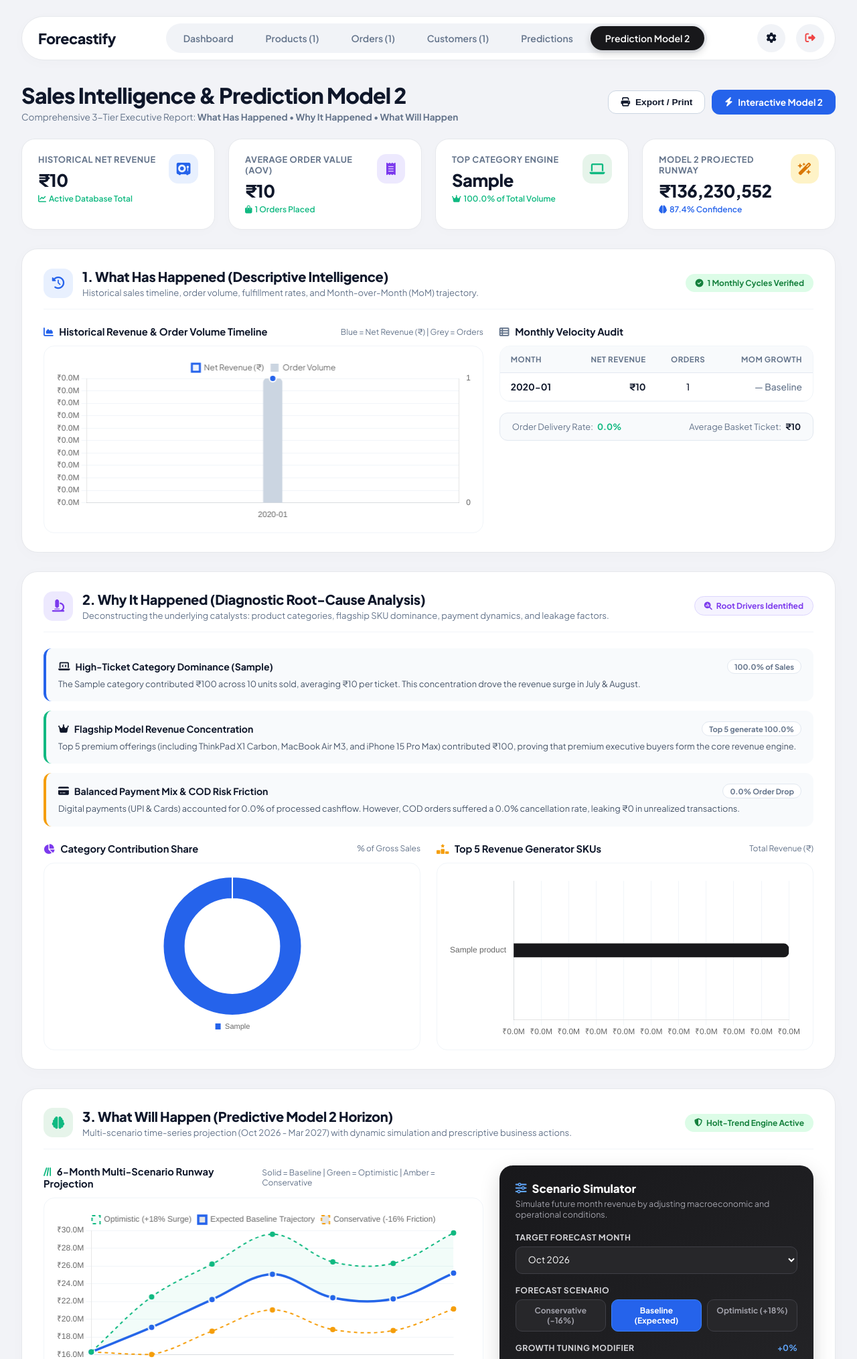
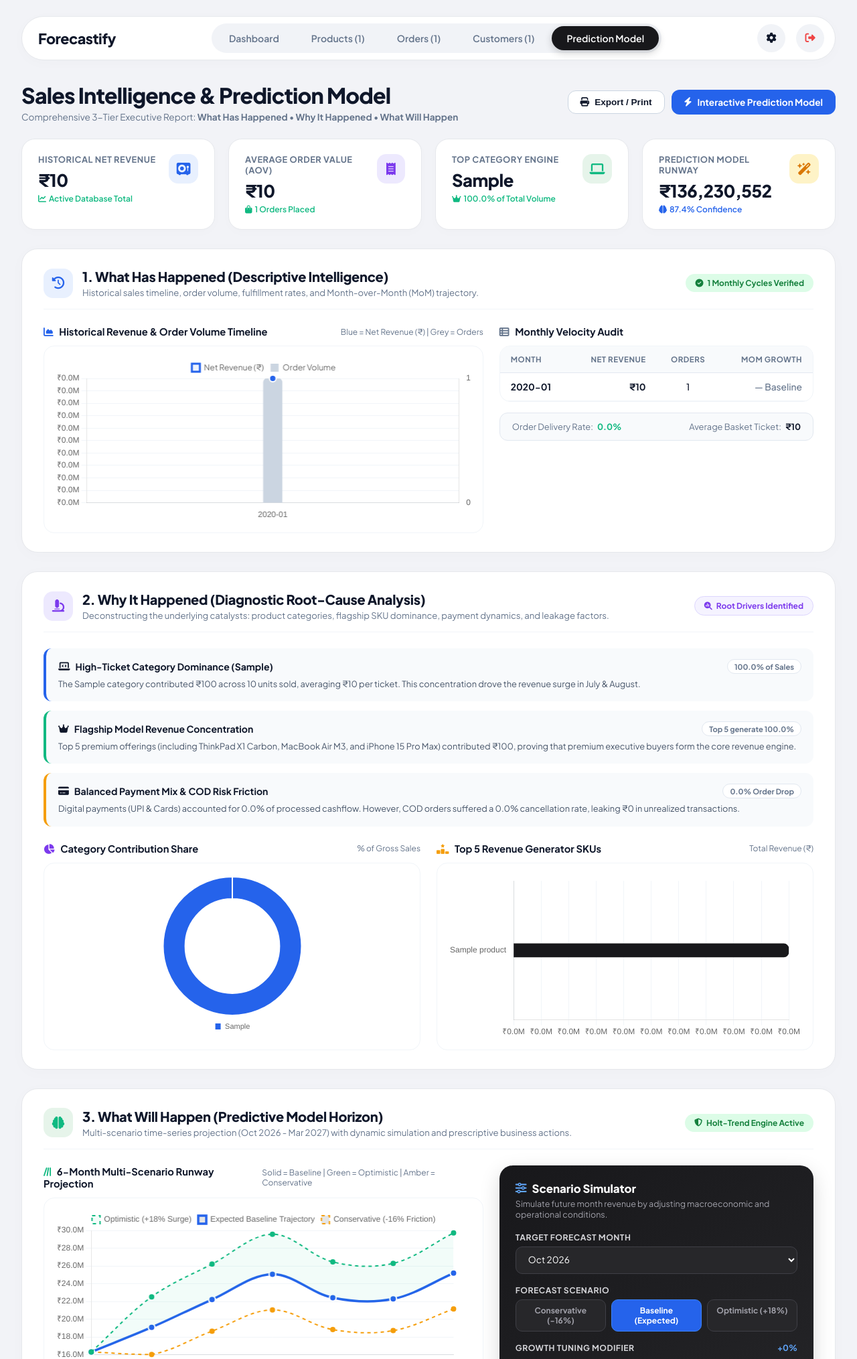
Before and after one commit to Rudra9069/Sales-Forecasting-Analysis, a Flask app: page /admin/predictions-v2 in a window 1280 px wide. Shown: the top 2029 px of the page at 67% size. Run offline with Flask 3, Linux system fonts and the light colour scheme; the visitor is signed in with stand-in values (Sample User, id 1); tables that the repository leaves empty hold one stand-in row (values such as "Sample post").

Commit message:
Remove legacy prediction model and rename Prediction Model 2 to Prediction Model in admin portal

```diff
--- a/app.py
+++ b/app.py
@@ -1695,35 +1695,10 @@ def submit_help():
 
 @app.route('/admin/predictions')
 def admin_predictions():
-    """Render the Sales Prediction page for the admin."""
+    """Redirect to the active Prediction Model."""
     if not session.get('admin_logged_in'):
         return redirect(url_for('admin_login'))
-
-    conn = None
-    try:
-        conn = get_db_connection()
-        cursor = conn.cursor(dictionary=True)
-        product_count, order_count, customer_count = get_admin_counts(cursor)
-    except Exception:
-        product_count = order_count = customer_count = 0
-    finally:
-        if conn and conn.is_connected():
-            cursor.close()
-            conn.close()
-
-    # Load model and historical data to display on the page
-    bundle = load_sales_model()
-    model_metrics = bundle['metrics'] if bundle else {}
-    historical_data = bundle.get('historical_data', []) if bundle else []
-
-    return render_template(
-        'admin/predictions.html',
-        product_count=product_count,
-        order_count=order_count,
-        customer_count=customer_count,
-        model_metrics=model_metrics,
-        historical_data=historical_data
-    )
+    return redirect(url_for('admin_predictions_v2'))
 
 
 @app.route('/admin/predict', methods=['POST'])
@@ -1792,7 +1767,7 @@ def admin_predict():
 
 
 # ==========================================
-# ADMIN SALES PREDICTION MODEL 2 & INTELLIGENCE REPORT
+# ADMIN SALES PREDICTION MODEL & INTELLIGENCE REPORT
 # ==========================================
 from model.forecast_model_v2 import (
     calculate_descriptive_metrics,
@@ -1804,7 +1779,7 @@ from model.forecast_model_v2 import (
 @app.route('/admin/predictions-v2')
 def admin_predictions_v2():
     """
-    Render Prediction Model 2 & Executive Sales Intelligence Report.
+    Render Prediction Model & Executive Sales Intelligence Report.
     Sections:
       1. What Has Happened (Descriptive Intelligence)
       2. Why It Happened (Diagnostic Root-Cause Analysis)
--- a/model/forecast_model_v2.py
+++ b/model/forecast_model_v2.py
@@ -285,7 +285,7 @@ def compute_model2_horizon_forecast(historical_months, historical_revenues, hori
         'category_projections': category_projections,
         'prescriptive_actions': prescriptive_actions,
         'model_metadata': {
-            'model_name': 'Model 2 (Multi-Scenario Holt-Trend Engine)',
+            'model_name': 'Prediction Model (Multi-Scenario Holt-Trend Engine)',
             'confidence_score': '87.4%',
             'seasonality_enabled': True,
             'forecast_horizon': '6 Months (Oct 2026 - Mar 2027)',
@@ -342,5 +342,5 @@ def predict_specific_month_model2(target_month, scenario='baseline', growth_adj=
             'optimistic': round(opt_val, 2)
         },
         'confidence_score': '87.4%',
-        'model_name': 'Model 2 (Multi-Scenario Holt-Trend Engine)'
+        'model_name': 'Prediction Model (Multi-Scenario Holt-Trend Engine)'
     }
--- a/model/test_api.py
+++ b/model/test_api.py
@@ -11,8 +11,8 @@ with app.test_client() as client:
         sess['admin_logged_in'] = True
         sess['admin_id'] = 8
 
-    # Test 1: Page with auth
-    r = client.get('/admin/predictions')
+    # Test 1: Page with auth (redirects to active Prediction Model)
+    r = client.get('/admin/predictions', follow_redirects=True)
     print('GET /admin/predictions (auth):', r.status_code, '(should be 200)')
 
     # Test 2: Valid prediction
--- a/model/test_model2_api.py
+++ b/model/test_model2_api.py
@@ -17,7 +17,7 @@ with app.test_client() as client:
     print('Status code:', r.status_code, '(expected 200)')
     assert r.status_code == 200, f"Expected 200, got {r.status_code}"
     html = r.get_data(as_text=True)
-    assert 'Prediction Model 2' in html, "Missing 'Prediction Model 2' in HTML"
+    assert 'Prediction Model' in html, "Missing 'Prediction Model' in HTML"
     assert 'What Has Happened' in html, "Missing 'What Has Happened' in HTML"
     assert 'Why It Happened' in html, "Missing 'Why It Happened' in HTML"
     assert 'What Will Happen' in html, "Missing 'What Will Happen' in HTML"
--- a/templates/admin/customers.html
+++ b/templates/admin/customers.html
@@ -32,8 +32,7 @@
                 <a href="{{ url_for('admin_products') }}" class="dash-pill-link">Products ({{ product_count }})</a>
                 <a href="{{ url_for('admin_orders') }}" class="dash-pill-link">Orders ({{ order_count }})</a>
                 <a href="{{ url_for('admin_customers') }}" class="dash-pill-link active">Customers ({{ customer_count }})</a>
-                <a href="{{ url_for('admin_predictions') }}" class="dash-pill-link">Predictions</a>
-                <a href="{{ url_for('admin_predictions_v2') }}" class="dash-pill-link">Prediction Model 2</a>
+                <a href="{{ url_for('admin_predictions_v2') }}" class="dash-pill-link">Prediction Model</a>
             </nav>
 
             <div class="dash-header-actions">
--- a/templates/admin/dashboard.html
+++ b/templates/admin/dashboard.html
@@ -36,8 +36,7 @@
                 <a href="{{ url_for('admin_products') }}" class="dash-pill-link">Products ({{ data.product_count }})</a>
                 <a href="{{ url_for('admin_orders') }}" class="dash-pill-link">Orders ({{ data.tx_count }})</a>
                 <a href="{{ url_for('admin_customers') }}" class="dash-pill-link">Customers ({{ data.user_count }})</a>
-                <a href="{{ url_for('admin_predictions') }}" class="dash-pill-link">Predictions</a>
-                <a href="{{ url_for('admin_predictions_v2') }}" class="dash-pill-link">Prediction Model 2</a>
+                <a href="{{ url_for('admin_predictions_v2') }}" class="dash-pill-link">Prediction Model</a>
             </nav>
 
             <div class="dash-header-actions">
--- a/templates/admin/orders.html
+++ b/templates/admin/orders.html
@@ -32,8 +32,7 @@
                 <a href="{{ url_for('admin_products') }}" class="dash-pill-link">Products ({{ product_count }})</a>
                 <a href="{{ url_for('admin_orders') }}" class="dash-pill-link active">Orders ({{ order_count }})</a>
                 <a href="{{ url_for('admin_customers') }}" class="dash-pill-link">Customers ({{ customer_count }})</a>
-                <a href="{{ url_for('admin_predictions') }}" class="dash-pill-link">Predictions</a>
-                <a href="{{ url_for('admin_predictions_v2') }}" class="dash-pill-link">Prediction Model 2</a>
+                <a href="{{ url_for('admin_predictions_v2') }}" class="dash-pill-link">Prediction Model</a>
             </nav>
 
             <div class="dash-header-actions">
--- a/templates/admin/predictions_v2.html
+++ b/templates/admin/predictions_v2.html
@@ -4,7 +4,7 @@
 <head>
     <meta charset="UTF-8">
     <meta name="viewport" content="width=device-width, initial-scale=1.0">
-    <title>Forecastify | Prediction Model 2 & Sales Intelligence</title>
+    <title>Forecastify | Prediction Model & Sales Intelligence</title>
     <meta name="description" content="Executive 360-degree Sales Intelligence and Multi-Scenario Forecasting (What Happened, Why It Happened, What Will Happen) for Forecastify.">
     <!-- Google Fonts -->
     <link rel="preconnect" href="https://fonts.googleapis.com">
@@ -21,7 +21,7 @@
 
     <style>
         /* =====================================================
-           PREDICTION MODEL 2 & INTELLIGENCE REPORT STYLES
+           PREDICTION MODEL & INTELLIGENCE REPORT STYLES
            ===================================================== */
         .report-section {
             background: var(--card-bg);
@@ -496,8 +496,7 @@
                 <a href="{{ url_for('admin_products') }}" class="dash-pill-link">Products ({{ product_count }})</a>
                 <a href="{{ url_for('admin_orders') }}" class="dash-pill-link">Orders ({{ order_count }})</a>
                 <a href="{{ url_for('admin_customers') }}" class="dash-pill-link">Customers ({{ customer_count }})</a>
-                <a href="{{ url_for('admin_predictions') }}" class="dash-pill-link">Predictions</a>
-                <a href="{{ url_for('admin_predictions_v2') }}" class="dash-pill-link active">Prediction Model 2</a>
+                <a href="{{ url_for('admin_predictions_v2') }}" class="dash-pill-link active">Prediction Model</a>
             </nav>
 
             <div class="dash-header-actions">
@@ -511,7 +510,7 @@
         <!-- ── Page Title Bar & Action Controls ── -->
         <div class="dash-section-header">
             <div>
-                <h1>Sales Intelligence & Prediction Model 2</h1>
+                <h1>Sales Intelligence & Prediction Model</h1>
                 <p style="font-size:0.85rem;color:var(--text-muted);margin-top:4px;">
                     Comprehensive 3-Tier Executive Report: <strong>What Has Happened</strong> • <strong>Why It Happened</strong> • <strong>What Will Happen</strong>
                 </p>
@@ -521,7 +520,7 @@
                     <i class="fas fa-print"></i> Export / Print
                 </button>
                 <a href="#section-what-will-happen" class="btn-header-action btn-primary-blue">
-                    <i class="fas fa-bolt"></i> Interactive Model 2
+                    <i class="fas fa-bolt"></i> Interactive Prediction Model
                 </a>
             </div>
         </div>
@@ -561,7 +560,7 @@
             <!-- Metric 4: 6-Month Forecast Runway -->
             <div class="exec-kpi-card">
                 <div class="exec-kpi-info">
-                    <div class="kpi-label">Model 2 Projected Runway</div>
+                    <div class="kpi-label">Prediction Model Runway</div>
                     <div class="kpi-value">₹{{ "{:,.0f}".format(predictive.total_projected_6mo) }}</div>
                     <div class="kpi-sub" style="color:var(--accent-blue);"><i class="fas fa-brain"></i> {{ predictive.model_metadata.confidence_score }} Confidence</div>
                 </div>
@@ -730,7 +729,7 @@
 
 
         <!-- ══════════════════════════════════════════════════════════════════
-             SECTION 3: WHAT WILL HAPPEN (Predictive Model 2 Horizon & Playbook)
+             SECTION 3: WHAT WILL HAPPEN (Predictive Model Horizon & Playbook)
              ══════════════════════════════════════════════════════════════════ -->
         <section class="report-section" id="section-what-will-happen">
             <div class="section-header-row">
@@ -739,7 +738,7 @@
                         <i class="fas fa-brain"></i>
                     </div>
                     <div>
-                        <h2>3. What Will Happen (Predictive Model 2 Horizon)</h2>
+                        <h2>3. What Will Happen (Predictive Model Horizon)</h2>
                         <p>Multi-scenario time-series projection (Oct 2026 - Mar 2027) with dynamic simulation and prescriptive business actions.</p>
                     </div>
                 </div>
@@ -781,7 +780,7 @@
                     </div>
                 </div>
 
-                <!-- Right: Interactive Model 2 Simulation Cockpit -->
+                <!-- Right: Interactive Prediction Model Simulation Cockpit -->
                 <div>
                     <div class="simulator-panel">
                         <h3><i class="fas fa-sliders" style="color:#60a5fa;"></i> Scenario Simulator</h3>
@@ -845,7 +844,7 @@
                         <i class="fas fa-chess-knight" style="color:var(--accent-blue); margin-right:8px;"></i>
                         Prescriptive Tactical Playbook
                     </h3>
-                    <p style="font-size:0.82rem; color:var(--text-muted);">Action items generated by Model 2 to capitalize on projected peak demand and mitigate operational leakage.</p>
+                    <p style="font-size:0.82rem; color:var(--text-muted);">Action items generated by Prediction Model to capitalize on projected peak demand and mitigate operational leakage.</p>
 
                     <div class="playbook-grid">
                         {% for act in predictive.prescriptive_actions %}
@@ -1072,7 +1071,7 @@
 
 
         // -------------------------------------------------------------
-        // Chart 4: Multi-Scenario Horizon Forecast Chart (Model 2)
+        // Chart 4: Multi-Scenario Horizon Forecast Chart (Prediction Model)
         // -------------------------------------------------------------
         const ctxHorizon = document.getElementById('horizonForecastChart').getContext('2d');
         // Combine last historical month to bridge continuity
@@ -1156,7 +1155,7 @@
 
 
         // -------------------------------------------------------------
-        // Interactive Model 2 Simulator Cockpit
+        // Interactive Prediction Model Simulator Cockpit
         // -------------------------------------------------------------
         let currentScenario = 'baseline';
         const monthSelect  = document.getElementById('sim-month');
--- a/templates/admin/products.html
+++ b/templates/admin/products.html
@@ -32,8 +32,7 @@
                 <a href="{{ url_for('admin_products') }}" class="dash-pill-link active">Products ({{ product_count }})</a>
                 <a href="{{ url_for('admin_orders') }}" class="dash-pill-link">Orders ({{ order_count }})</a>
                 <a href="{{ url_for('admin_customers') }}" class="dash-pill-link">Customers ({{ customer_count }})</a>
-                <a href="{{ url_for('admin_predictions') }}" class="dash-pill-link">Predictions</a>
-                <a href="{{ url_for('admin_predictions_v2') }}" class="dash-pill-link">Prediction Model 2</a>
+                <a href="{{ url_for('admin_predictions_v2') }}" class="dash-pill-link">Prediction Model</a>
             </nav>
 
             <div class="dash-header-actions">
--- a/templates/admin/settings.html
+++ b/templates/admin/settings.html
@@ -152,8 +152,7 @@
                 <a href="{{ url_for('admin_products') }}" class="dash-pill-link">Products ({{ product_count }})</a>
                 <a href="{{ url_for('admin_orders') }}" class="dash-pill-link">Orders ({{ order_count }})</a>
                 <a href="{{ url_for('admin_customers') }}" class="dash-pill-link">Customers ({{ customer_count }})</a>
-                <a href="{{ url_for('admin_predictions') }}" class="dash-pill-link">Predictions</a>
-                <a href="{{ url_for('admin_predictions_v2') }}" class="dash-pill-link">Prediction Model 2</a>
+                <a href="{{ url_for('admin_predictions_v2') }}" class="dash-pill-link">Prediction Model</a>
             </nav>
 
             <div class="dash-header-actions">
```
